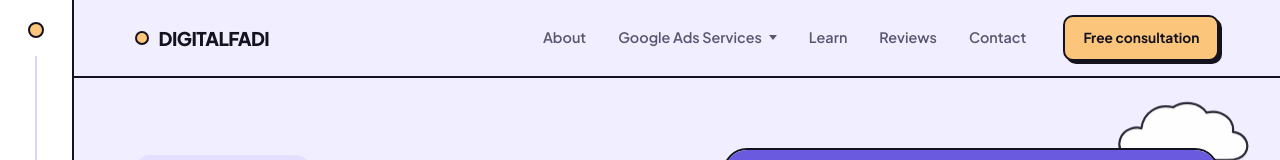
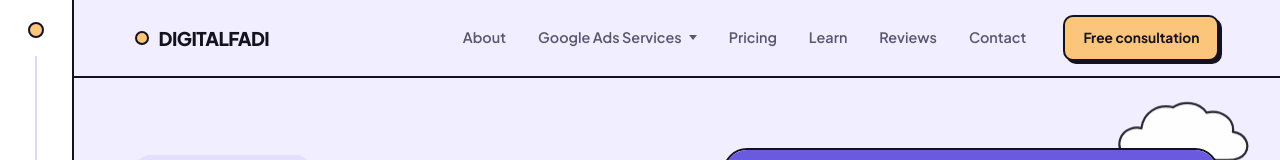
Before and after one commit to FawadHussainVA/digitalfadi, an Eleventy site: page src/index.njk in a window 1280 px wide. Shown: the top 160 px of the page. Built offline with nearby package versions, Linux system fonts and the light colour scheme; Eleventy itself is replaced by a stand-in of ours; files that its build step writes are made by us from their sources.

Commit message:
Add files via upload

```diff
--- a/src/_includes/base.njk
+++ b/src/_includes/base.njk
@@ -745,6 +745,7 @@ height="0" width="0" style="display:none;visibility:hidden"></iframe></noscript>
           <a href="/google-ads-for-local-services/">Google Ads for local services</a>
         </span>
       </span>
+      <a href="/#pricing">Pricing</a>
       <a href="/learn/">Learn</a>
       <a href="/#reviews">Reviews</a>
       <a href="/#contact">Contact</a>
```
